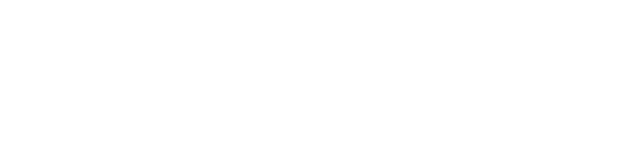
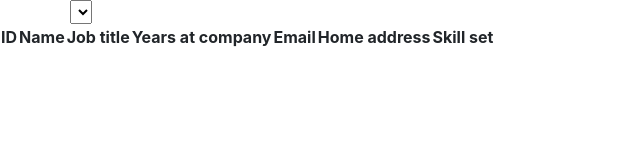
Before and after one commit to BrightBoost/EmployeesFromServer, a plain HTML site: page index.html in a window 1280 px wide. Shown: the whole page, without its empty margins (0-640 px from the left). Drawn offline with nearby package versions, Linux system fonts and the light colour scheme.

Commit message:
some additions

```diff
--- a/index.html
+++ b/index.html
@@ -14,8 +14,27 @@
   </head>
   <body>
     <div class="container">
-      <div class="row" id="imtheparent"></div>
+      <div class="row" id="imtheparent">
+        <label for="workers"></label>
+        <select id="workers"></select>
+      </div>
     </div>
+    <table id="workersTable" class="table-striped">
+      <thead>
+        <tr>
+          <th>ID</th>
+          <th>Name</th>
+          <th>Job title</th>
+          <th>Years at company</th>
+          <th>Email</th>
+          <th>Home address</th>
+          <th>Skill set</th>
+        </tr>
+      </thead>
+      <tbody id="workerTableBody">
+
+      </tbody>
+    </table>
     <script src="https://ajax.googleapis.com/ajax/libs/jquery/
 3.5.1/jquery.min.js"></script>
     <script
--- a/scripts/index.js
+++ b/scripts/index.js
@@ -5,5 +5,13 @@ let employees = [];
 window.onload = function() {
   $.getJSON("data/employees.json", function(result) {
     employees = result;
+    loadDropdown(result);
   });
+
+  selectWorker.onchange = onSelectWorker;
+
 };
+
+function loadDropdown() {
+
+}
```
